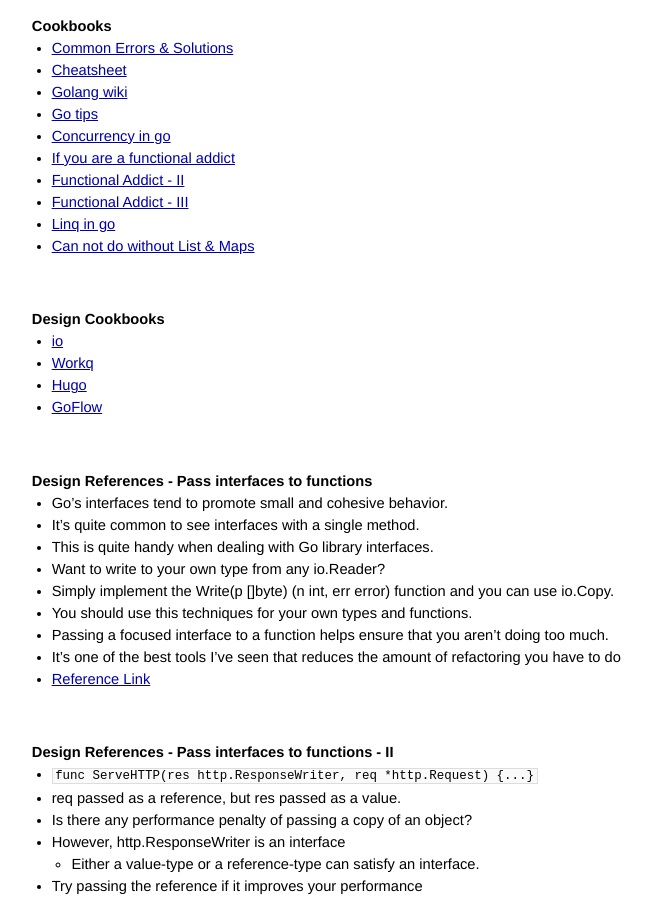
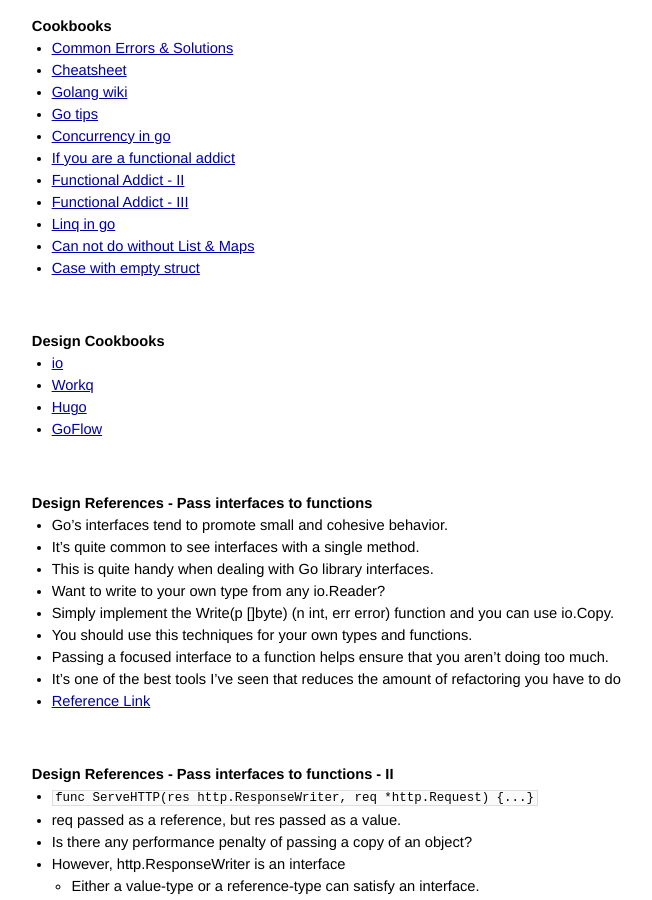
Before and after one commit to AmitKumarDas/amitkumardas.github.io, a Jekyll site: the page built from _posts/2016-07-14-my-golang-refresher.md, in a window 1280 px wide and 900 px high, scrolled down 358 px. Shown: the whole window, without its empty margins (300-952 px from the left). Built offline with Jekyll 4.4.1, drawn with Linux system fonts in a browser that asks for light colours.

Commit message:
Update 2016-07-14-my-golang-refresher.md

```diff
--- a/_posts/2016-07-14-my-golang-refresher.md
+++ b/_posts/2016-07-14-my-golang-refresher.md
@@ -32,6 +32,7 @@ no arguments and returns no value.
 - [Functional Addict - III](https://github.com/yanatan16/itertools)
 - [Linq in go](http://ahmetalpbalkan.github.io/go-linq/)
 - [Can not do without List & Maps](https://github.com/mndrix/ps)
+- [Case with empty struct](http://dave.cheney.net/2014/03/25/the-empty-struct)
 
 <br />
 
```
